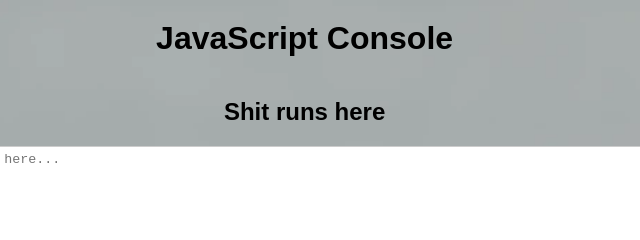
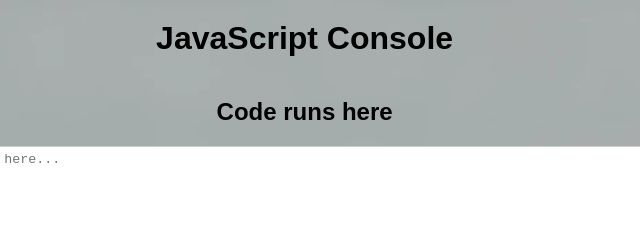
Before and after one commit to NatiG7/JavaScript-Page, a plain HTML site: page main/index.html in a window 1280 px wide. Shown: the top 240 px of the page, 473-1113 px from the left. Drawn offline with Linux system fonts and the light colour scheme; files whose address does not match are found by name.

Commit message:
Update index.html
explicit word removed

```diff
--- a/main/index.html
+++ b/main/index.html
@@ -66,7 +66,7 @@
     </div>
     <div class="container">
         <h1>JavaScript Console</h1>
-        <h2>Shit runs here</h2>
+        <h2>Code runs here</h2>
         <div class="console-wrapper">
             <textarea id="codeInput" placeholder="Enter JavaScript code here..."></textarea>
         </div>
```
